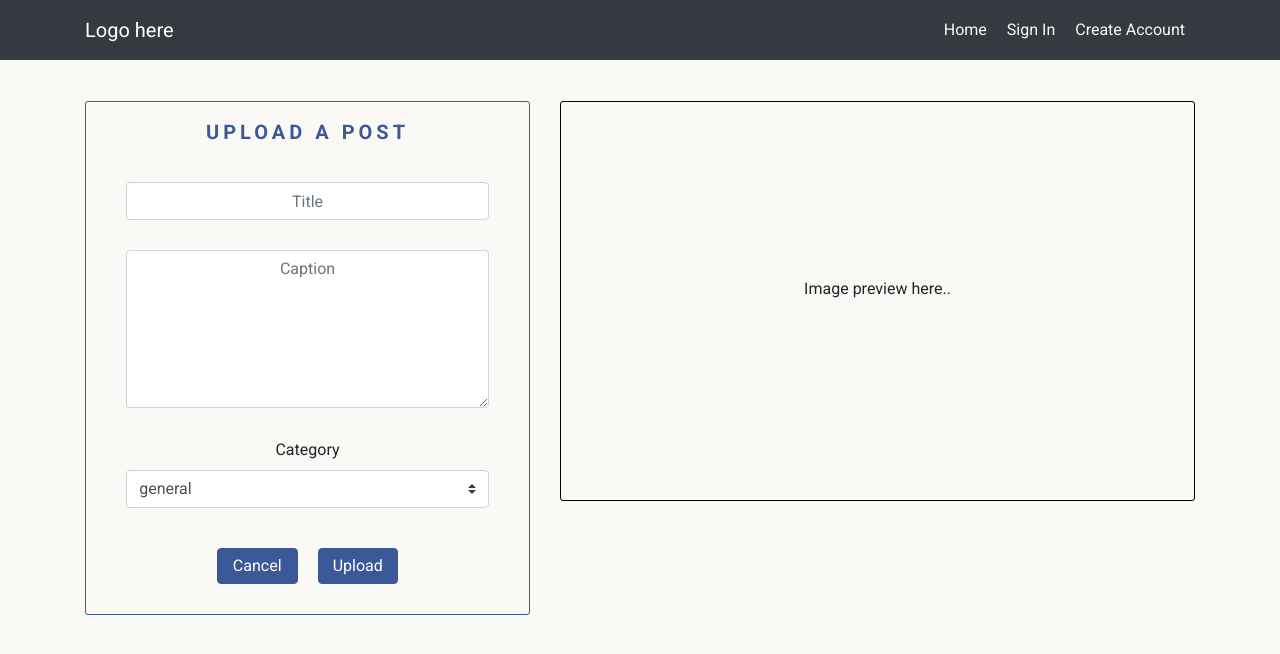
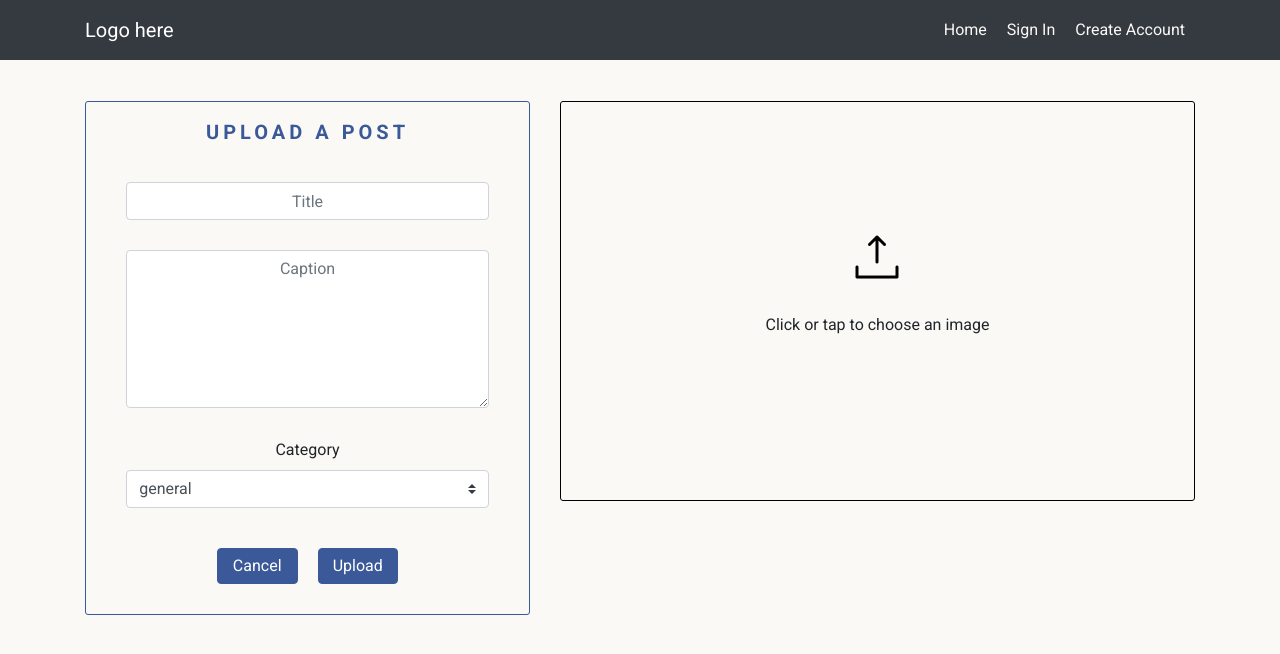
Before and after one commit to dantaylor28/polaroid-social-media-frontend, a React (Create React App) app: page /create/post in a window 1280 px wide. Shown: the top 654 px of the page. Built offline with nearby package versions, Linux system fonts and the light colour scheme; no server answers.

Commit message:
Add Asset component to my CreatePostForm

```diff
--- a/src/pages/posts/CreatePostForm.js
+++ b/src/pages/posts/CreatePostForm.js
@@ -3,8 +3,11 @@ import { Container, Form, Row, Col, Button } from "react-bootstrap";
 import styles from "../../styles/CreateEditPostForm.module.css";
 import formStyles from "../../styles/CreateAccountForm.module.css";
 import btnStyles from "../../styles/Button.module.css";
+import Asset from "../../components/Asset";
+import upload from "../../assets/upload.png"
 
 function CreatePostForm() {
+
   return (
     <Form>
       <Row>
@@ -58,7 +61,7 @@ function CreatePostForm() {
                 className="d-flex justify-content-center"
                 htmlFor="image-upload"
               >
-                Image preview here..
+                <Asset src={upload} message="Click or tap to choose an image"/>
               </Form.Label>
             </Form.Group>
           </Container>
```
Also changed, not shown: src/assets/upload.png (added).
